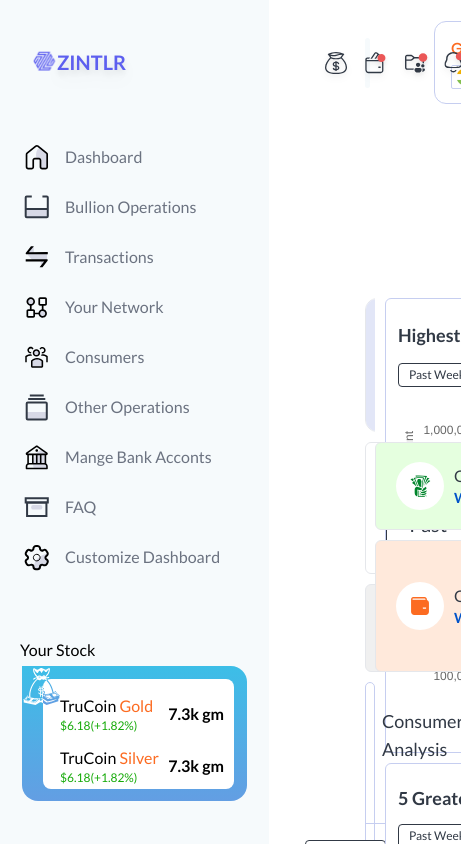
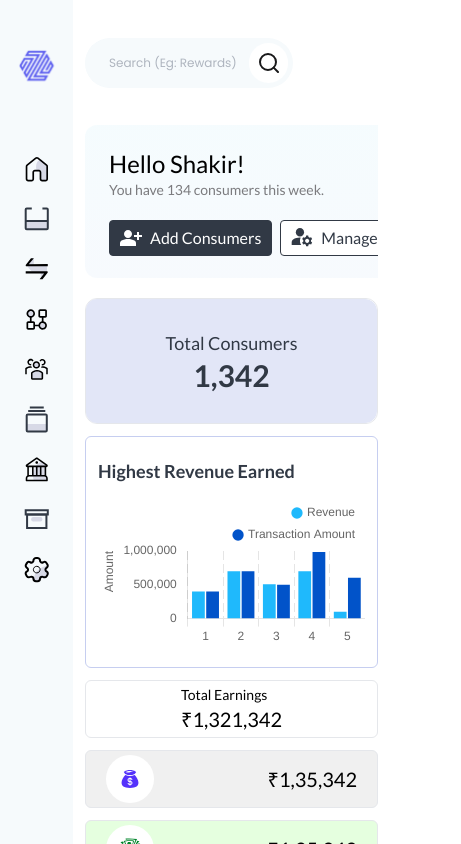
Before and after one commit to chirag1718/zintlr-assignment, a Next.js app: page / in a window 390 px wide. Shown: the top 844 px of the page, 461 px wide, since content can reach past the window. Built offline with nearby package versions, Linux system fonts and the light colour scheme.

Commit message:
style: made responsive

```diff
--- a/src/app/components/ConsumerOverviewComponents/BullionWallet.tsx
+++ b/src/app/components/ConsumerOverviewComponents/BullionWallet.tsx
@@ -3,7 +3,7 @@
 
 const BullionWallet = () => {
   return (
-    <div className="flex items-center justify-between px-5 h-full w-full border rounded-md bg-light-peach">
+    <div className="flex items-center justify-between py-1 px-5 h-full w-full border rounded-md bg-light-peach">
       <div className="flex items-center justify-start gap-[10px]">
         <div className="flex items-center justify-center h-12 w-12 rounded-full cursor-pointer bg-white">
           <Image
@@ -14,10 +14,10 @@
           />
         </div>
         <div className="flex flex-col items-start justify-start">
-          <p className="text-base text-text-light-black">
+          <p className="hidden md:block text-base text-text-light-black">
             Overall Bulllion Wallet
           </p>
-          <p className="flex items-center justify-center gap-2 text-sm font-semibold cursor-pointer text-text-dark-blue">
+          <p className="hidden md:flex items-center justify-center gap-2 text-sm font-semibold cursor-pointer text-text-dark-blue">
             Wallet History
             <span>
               <Image
@@ -30,7 +30,7 @@
           </p>
         </div>
       </div>
-      <div className="flex flex-col items-center justify-center gap-7">
+      <div className="hidden md:flex flex-col items-center justify-center gap-7">
         <p className="flex items-center justify-center h-[25px] w-[59px] rounded-full text-sm font-bold cursor-pointer text-text-gold bg-light-gold">
           Gold
         </p>
@@ -40,13 +40,13 @@
       </div>
       <div className="flex flex-col gap-3">
         <div className="text-right cursor-pointer">
-          <p className="text-sm font-bold">4,232 gm</p>
+          <p className="hidden md:block text-sm font-bold">4,232 gm</p>
           <p className="flex items-center justify-center h-6 w-[98px] text-base font-bold rounded-full bg-white text-text-dark-blue">
             ₹9242.5
           </p>
         </div>
         <div className="text-right cursor-pointer">
-          <p className="text-sm font-bold">134,232 gm</p>
+          <p className="hidden md:block text-sm font-bold">134,232 gm</p>
           <p className="flex items-center justify-center h-6 w-[98px] text-base font-bold rounded-full bg-white text-text-dark-blue">
             ₹922.5
           </p>
--- a/src/app/components/ConsumerOverviewComponents/CashWallet.tsx
+++ b/src/app/components/ConsumerOverviewComponents/CashWallet.tsx
@@ -3,7 +3,7 @@
 
 const CashWallet = () => {
   return (
-    <div className="flex items-center justify-between px-5 h-full w-full border rounded-md bg-light-purple">
+    <div className="flex items-center justify-between py-1 px-5 h-full w-full border rounded-md bg-light-purple">
       <div className="flex items-center justify-start gap-[10px]">
         <div className="flex items-center justify-center h-12 w-12 rounded-full cursor-pointer bg-white">
           <Image
@@ -14,8 +14,10 @@
           />
         </div>
         <div className="flex flex-col items-start justify-start">
-          <p className="text-base text-text-light-black">Overall Cash Wallet</p>
-          <p className="flex items-center justify-center gap-2 text-sm font-semibold cursor-pointer text-text-dark-blue">
+          <p className="hidden md:block text-base text-text-light-black">
+            Overall Cash Wallet
+          </p>
+          <p className="hidden md:flex items-center justify-center gap-2 text-sm font-semibold cursor-pointer text-text-dark-blue">
             Wallet History
             <span>
               <Image
--- a/src/app/components/ConsumerOverviewComponents/ConsumerAnalysis.tsx
+++ b/src/app/components/ConsumerOverviewComponents/ConsumerAnalysis.tsx
@@ -100,7 +100,7 @@
           Consumer Analysis
         </p>
         {/*  */}
-        <div className="flex items-center justify-between px-5 border-b border-border-gray">
+        <div className="hidden md:flex items-center justify-between px-5 border-b border-border-gray">
           <div className="flex items-center justify-normal">
             <ButtonSecondary
               text="Activity"
@@ -115,7 +115,7 @@
               onClick={() => handleTabClick("volume")}
             />
           </div>
-          <div className="flex items-center gap-2 *:text-xs">
+          <div className="hidden md:flex items-center gap-2 *:text-xs">
             <Button text="Past Week" light={true} />
             <Button text="Past Month" light={false} />
             <Button text="Past Year" light={true} />
@@ -123,7 +123,7 @@
           </div>
         </div>
         {/*  */}
-        <div className="flex items-center justify-end w-full gap-1 px-5 *:text-sm">
+        <div className="hidden md:flex items-center justify-end w-full gap-1 px-5 *:text-sm">
           <Button
             text="Filter By Associates"
             iconPosition="after"
--- a/src/app/components/ConsumerOverviewComponents/FloatWallet.tsx
+++ b/src/app/components/ConsumerOverviewComponents/FloatWallet.tsx
@@ -3,7 +3,7 @@
 
 const FloatWallet = () => {
   return (
-    <div className="flex items-center justify-between px-5 h-full w-full border rounded-md bg-light-green">
+    <div className="flex items-center justify-between py-1 px-5 h-full w-full border rounded-md bg-light-green">
       <div className="flex items-center justify-start gap-[10px]">
         <div className="flex items-center justify-center h-12 w-12 rounded-full cursor-pointer bg-white">
           <Image
@@ -14,10 +14,10 @@
           />
         </div>
         <div className="flex flex-col items-start justify-start">
-          <p className="text-base text-text-light-black">
+          <p className="hidden md:block text-base text-text-light-black">
             Overall Float Wallet
           </p>
-          <p className="flex items-center justify-center gap-2 text-sm font-semibold cursor-pointer text-text-dark-blue">
+          <p className="hidden md:flex items-center justify-center gap-2 text-sm font-semibold cursor-pointer text-text-dark-blue">
             Wallet History
             <span>
               <Image
--- a/src/app/components/ConsumerOverviewComponents/Revenue.tsx
+++ b/src/app/components/ConsumerOverviewComponents/Revenue.tsx
@@ -50,7 +50,7 @@
             text="Top 5"
             iconPosition="after"
             light={true}
-            className="text-sm font-medium"
+            className="hidden md:flex text-sm font-medium"
             icon={
               <Image
                 src="/assets/general-svg/cheveronDown.svg"
@@ -61,7 +61,7 @@
             }
           />
         </div>
-        <div className="flex items-center justify-start gap-2">
+        <div className="hidden md:flex items-center justify-start gap-2">
           <Button text="Past Week" light={true} className="text-xs h-6" />
           <Button text="Past Month" light={false} className="text-xs h-6" />
           <Button text="Past Year" light={true} className="text-xs h-6" />
--- a/src/app/components/ConsumerOverviewComponents/TotalConsumers.tsx
+++ b/src/app/components/ConsumerOverviewComponents/TotalConsumers.tsx
@@ -3,22 +3,23 @@
 
 const TotalConsumers = () => {
   return (
-    <div className="flex items-center justify-start gap-7 h-full w-full min-w-[904px] border rounded-xl overflow-hidden">
+    <div className="flex items-center justify-start gap-7 h-full w-full 2xl:min-w-[904px] border rounded-xl overflow-hidden">
       {/* total count card */}
-      <div className="flex items-center gap-6 justify-center h-full min-w-[293px] rounded-r-xl bg-bg-lavender-light text-text-light-black">
+      <div className="flex items-center gap-6 justify-center h-[124px] 2xl:h-full w-full 2xl:w-auto 2xl:min-w-[293px] rounded-r-xl bg-bg-lavender-light text-text-light-black">
         <Image
           src="/assets/consumerOverview/users.svg"
           width={79}
           height={64}
           alt=""
+          className="hidden sm:block md:block 2xl:block"
         />
         <div>
           <p className="text-[18px] font-normal">Total Consumers</p>
-          <p className="text-3xl font-semibold">1,342</p>
+          <p className="text-3xl font-semibold text-center sm:text-left md:text-clip lg:text-left xl:text-left">1,342</p>
         </div>
       </div>
       {/* insights */}
-      <div className="flex items-center justify-center gap-10">
+      <div className=" hidden 2xl:flex items-center justify-center gap-6">
         {/* 1st col */}
         <div className="flex flex-col gap-5 justify-center">
           {/* child 1 */}
--- a/src/app/components/ConsumerOverviewComponents/TotalEarnings.tsx
+++ b/src/app/components/ConsumerOverviewComponents/TotalEarnings.tsx
@@ -4,9 +4,9 @@
 
 const TotalEarnings = () => {
   return (
-    <div className="h-full flex items-center justify-between gap-5 px-5 border rounded-md">
+    <div className="h-full flex items-center justify-between gap-5 py-1 px-5 border rounded-md">
       {/* text */}
-      <div className="flex flex-col items-start justify-normal gap-3">
+      <div className="flex flex-col items-center md:items-start w-full md:w-auto md:justify-normal gap-3">
         <div>
           <p className="text-sm">Total Earnings</p>
           <p>₹1,321,342</p>
@@ -24,6 +24,7 @@
             />
           }
           iconPosition="after"
+          className="hidden md:flex"
         />
       </div>
       <Image
@@ -31,7 +32,7 @@
         width={262}
         height={115}
         alt="drop down"
-        className=""
+        className="hidden md:block"
       />
     </div>
   );
--- a/src/app/components/ConsumerOverviewComponents/Transactions.tsx
+++ b/src/app/components/ConsumerOverviewComponents/Transactions.tsx
@@ -43,7 +43,7 @@
         <p className="text-lg font-semibold text-text-light-black">
           5 Greatest Transactions
         </p>
-        <div className="flex items-center justify-start gap-2">
+        <div className="hidden md:flex items-center justify-start gap-2">
           <Button text="Past Week" light={true} className="text-xs h-6" />
           <Button text="Past Month" light={false} className="text-xs h-6" />
           <Button text="Past Year" light={true} className="text-xs h-6" />
--- a/src/app/components/ConsumerOverviewGrid.tsx
+++ b/src/app/components/ConsumerOverviewGrid.tsx
@@ -9,29 +9,29 @@
 import ConsumerAnalysis from "./ConsumerOverviewComponents/ConsumerAnalysis";
 const ConsumerOverviewGrid = () => {
   return (
-    <div className="grid gap-[10px] grid-cols-2 h w-full  text-black text-xl">
+    <div className="flex flex-col gap-3 2xl:grid 2xl:gap-[10px] 2xl:grid-cols-2 h w-full  text-black text-xl">
       <div className="col-start-1 col-end-3 row-span-1 min-h-[124px] overflow-hidden">
         <TotalConsumers />
       </div>
-      <div className="col-start-3 col-end-4 row-span-5 min-h-[455px] min-w-[444px]">
+      <div className="col-start-3 col-end-4 row-span-5 2xl:min-h-[455px] md:min-w-[444px]">
         <Revenue />
       </div>
-      <div className="col-start-1 row-span-2 min-h-[132px] min-w-[423px]">
+      <div className="col-start-1 row-span-2 2xl:min-h-[132px] md:min-w-[423px]">
         <TotalEarnings />
       </div>
-      <div className="col-start-1 row-span-1 min-h-[88px] min-w-[423px]">
+      <div className="col-start-1 row-span-1  2xl:min-h-[88px] md:min-w-[423px]">
         <CashWallet />
       </div>
-      <div className="col-start-2 row-span-1 row-start-2 min-h-[88px] min-w-[423px]">
+      <div className="col-start-2 row-span-1 row-start-2 2xl:min-h-[88px] md:min-w-[423px]">
         <FloatWallet />
       </div>
-      <div className="col-start-2 row-span-2 row-start-3 min-h-[132px] min-w-[423px]">
+      <div className="col-start-2 row-span-2 row-start-3 2xl:min-h-[132px] md:min-w-[423px]">
         <BullionWallet />
       </div>
-      <div className="col-start-1 col-end-3 row-span-7 min-h-[540px] ">
+      <div className="col-start-1 col-end-3 row-span-7 2xl:min-h-[540px] ">
         <ConsumerAnalysis />
       </div>
-      <div className="col-start-3 col-end-4 row-span-6 min-h-[455px] min-w-[444px]">
+      <div className="col-start-3 col-end-4 row-span-6 2xl:min-h-[455px] 2xl:min-w-[444px]">
         <Transactions />
       </div>
     </div>
--- a/src/app/components/Navbar.tsx
+++ b/src/app/components/Navbar.tsx
@@ -34,11 +34,11 @@
       className={`${poppins.className} flex items-center justify-between min-h-[85px] `}
     >
       {/* search */}
-      <div className="flex items-center justify-between h-[50px] w-[374px] rounded-full overflow-hidden pr-[5px] bg-bg-primary-light-blue">
+      <div className="flex items-center justify-between h-[50px] w-52 md:w-[374px] rounded-full overflow-hidden pr-[5px] bg-bg-primary-light-blue">
         <input
           type="text"
           placeholder="Search (Eg: Rewards)"
-          className="h-full w-5/6 pl-6 rounded-l-full outline-none text-lg bg-inherit autofill:bg-inherit placeholder:opacity-80"
+          className="text-xs h-full w-5/6 pl-6 rounded-l-full outline-none md:text-lg bg-inherit autofill:bg-inherit placeholder:opacity-80"
         />
         <div className="flex items-center justify-center h-10 w-10 rounded-full overflow-hidden cursor-pointer  bg-white">
           <Image
@@ -52,7 +52,7 @@
       {/* nav item */}
       <div className="flex items-center justify-center gap-4">
         {/* navigating icons */}
-        <div className="flex items-center justify-center gap-4">
+        <div className="hidden md:flex items-center justify-center gap-2 md:gap-4">
           {navItems.map((item) => {
             return (
               <Image
@@ -67,7 +67,7 @@
           })}
         </div>
         {/* gold rate card */}
-        <div className="flex items-center justify-center gap-4 h-[83px] min-w-[300px] rounded-xl border border-border-gray bg-white">
+        <div className="hidden 2xl:flex items-center justify-center gap-4 h-[83px] min-w-[300px] rounded-xl border border-border-gray bg-white">
           {/* gold */}
           <div className="flex flex-col items-start justify-start gap-1 ">
             <p className="font-medium text-base cursor-pointer text-text-orange">
@@ -123,7 +123,7 @@
           </div>
         </div>
         {/* profile */}
-        <div className="flex items-center justify-center gap-3 h-[85px] min-w-[130px] rounded-lg relative bg-bg-primary-light-blue">
+        <div className="hidden md:flex items-center justify-center gap-3 h-[85px] min-w-[130px] rounded-lg relative bg-bg-primary-light-blue">
           {/* profile picture*/}
           <Image
             src="/assets/navbar/profile.svg"
--- a/src/app/components/Sidebar.tsx
+++ b/src/app/components/Sidebar.tsx
@@ -274,32 +274,32 @@
   return (
     <div className="flex flex-col items-start justify-normal gap-14 h-screen w-full px-2 py-12 bg-bg-primary-light-blue">
       {/* company logo */}
-      <Link href={"/"} className="flex items-center justify-center px-6">
-        <Image src={"/assets/sidebar/logo.svg"} alt="" width={25} height={25} />
-        <p className="font-inter font-[600] text-xl drop-shadow-lg text-text-purple">
+      <Link href={"/"} className="flex items-center justify-center w-full xl:flex xl:flex-row xl:items-center xl:justify-normal xl:px-6">
+          <Image src={"/assets/sidebar/logo.svg"} alt="" width={0} height={0} className="h-10 w-10 xl:h-[25px] xl:w-[25px]" />
+        <p className="hidden xl:block font-inter font-[600] text-xl drop-shadow-lg text-text-purple">
           ZINTLR
         </p>
       </Link>
       {/* sidebar items */}
-      <div className="flex flex-col items-start justify-normal">
+      <div className="flex flex-col items-center justify-center xl:items-start xl:justify-normal w-full">
         {SidebarItems.map((items, index) => {
           return (
             <Link
               href={items.link}
-              className="flex items-center justify-normal gap-3 h-[50px] w-[253px] px-3 group isActive hover:bg-bg-primary-blue rounded-full cursor-pointer "
+              className="flex items-center justify-normal gap-3 h-[50px] xl:w-[253px] px-3 group isActive hover:bg-bg-primary-blue rounded-full cursor-pointer "
               key={index}
             >
               <div className="flex items-center justify-center h-[33px] w-[33px] rounded-full object-contain group-[.isActive] group-hover:text-white group-hover:bg-white">
                 {items.icon}
               </div>
-              <p className="font-medium group-[.isActive] group-hover:font-[600] text-gray-500 group-hover:text-white">
+              <p className="hidden xl:flex font-medium group-[.isActive] group-hover:font-[600] text-gray-500 group-hover:text-white">
                 {items.text}
               </p>
             </Link>
           );
         })}
       </div>
-      <div className="flex flex-col gap-1 justify-normal items-center w-full">
+      <div className="hidden xl:flex flex-col gap-1 justify-normal items-center w-full">
         <p className="flex items-start justify-normal pl-3 w-full text-base font-medium">
           Your Stock
         </p>
--- a/src/app/layout.tsx
+++ b/src/app/layout.tsx
@@ -40,7 +40,7 @@
         <div className="sticky top-0 left-0 bottom-0 h-full">
           <Sidebar />
         </div>
-        <div className="flex flex-col gap-5 h-full w-full px-24 my-5 overflow-auto">
+        <div className="flex flex-col gap-5 h-full w-full px-3 xl:px-24 my-5 overflow-auto">
           {/* navbar */}
           <Navbar />
           {/* user navbar */}
```
